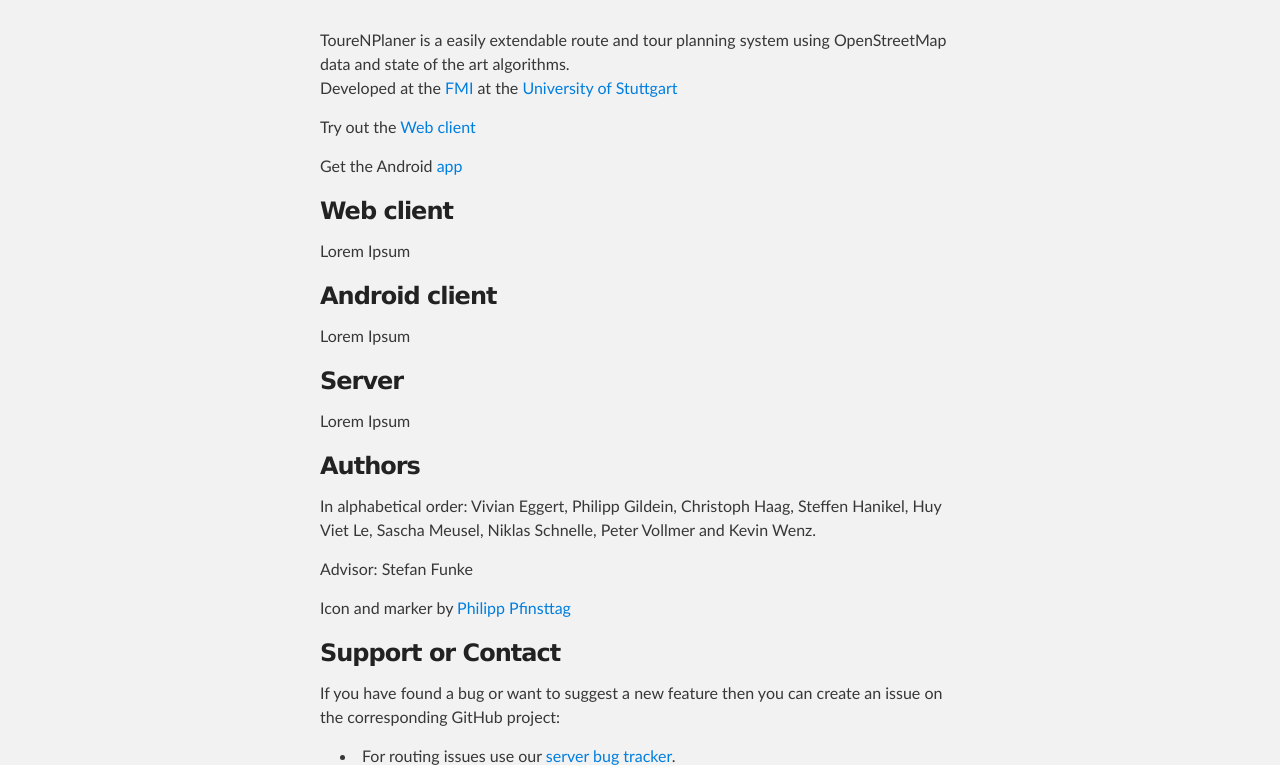
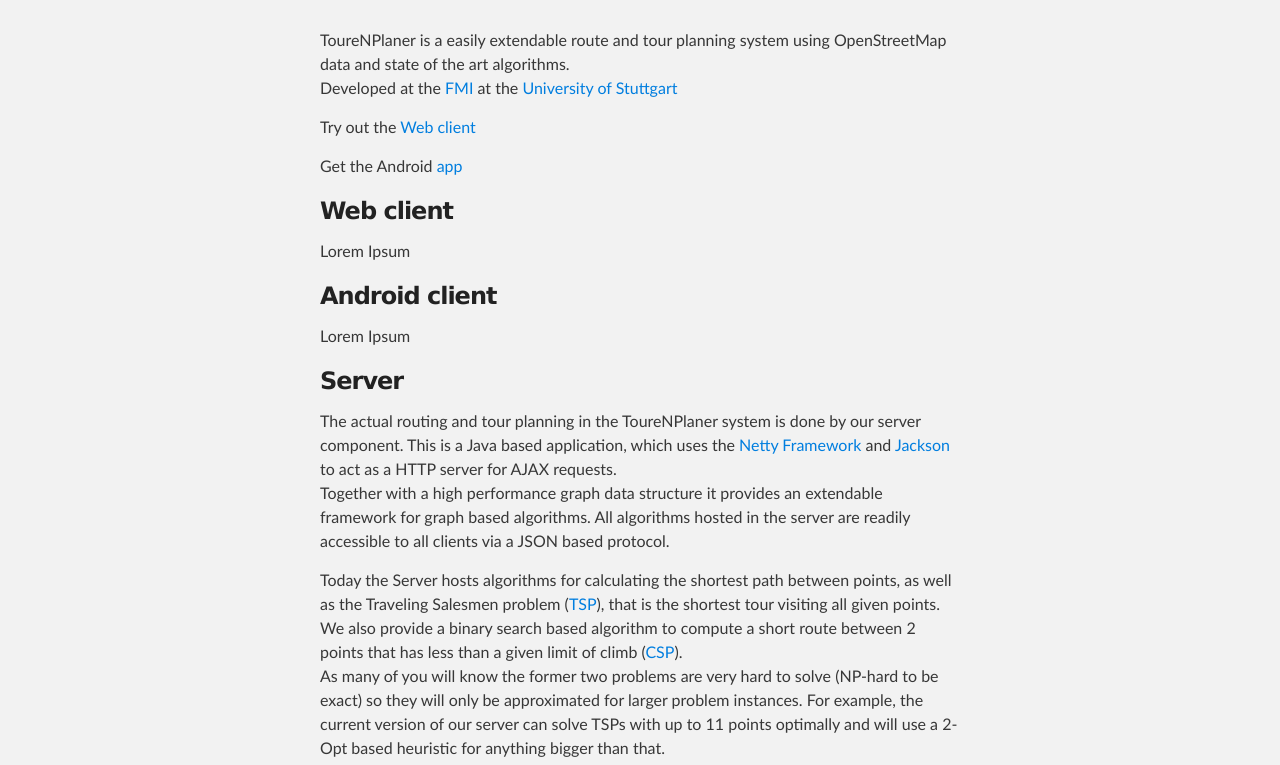
Before and after one commit to ToureNPlaner/tourenplaner.github.com, a plain HTML site: page index.html in a window 1280 px wide. Shown: the part 197-962 px from the top of the page. Drawn offline with Linux system fonts and the light colour scheme.

Commit message:
Add server section

```diff
--- a/index.html
+++ b/index.html
@@ -45,7 +45,17 @@
 
 <h3>Server</h3>
 
-<p>Lorem Ipsum</p>
+<p>The actual routing and tour planning in the ToureNPlaner system is done by our server component.
+This is a Java based application, which uses the <a href="http://www.jboss.org/netty">Netty Framework</a> and <a href="http://jackson.codehaus.org/">Jackson</a> to act as a HTTP server for AJAX requests.<br>
+Together with a high performance graph data structure it provides an extendable framework for graph based algorithms. All algorithms hosted in the server are readily
+accessible to all clients via a JSON based protocol.
+</p>
+
+<p>
+Today the Server hosts algorithms for calculating the shortest path between points, as well as the Traveling Salesmen problem (<a href="http://en.wikipedia.org/wiki/Travelling_salesman_problem">TSP</a>), that is the shortest tour visiting all given points. We also provide a binary search based algorithm to compute a short route between 2 points that has less than a given limit of climb (<a href="http://www.mpi-inf.mpg.de/~mehlhorn/ftp/rcsp.ps">CSP</a>).<br>
+As many of you will know the former two problems are very hard to solve (NP-hard to be exact) so they will only be approximated for larger problem instances.
+For example, the current version of our server can solve TSPs with up to 11 points optimally and will use a 2-Opt based heuristic for anything bigger than that.
+</p>
 
 <h3>Authors</h3>
 
```
